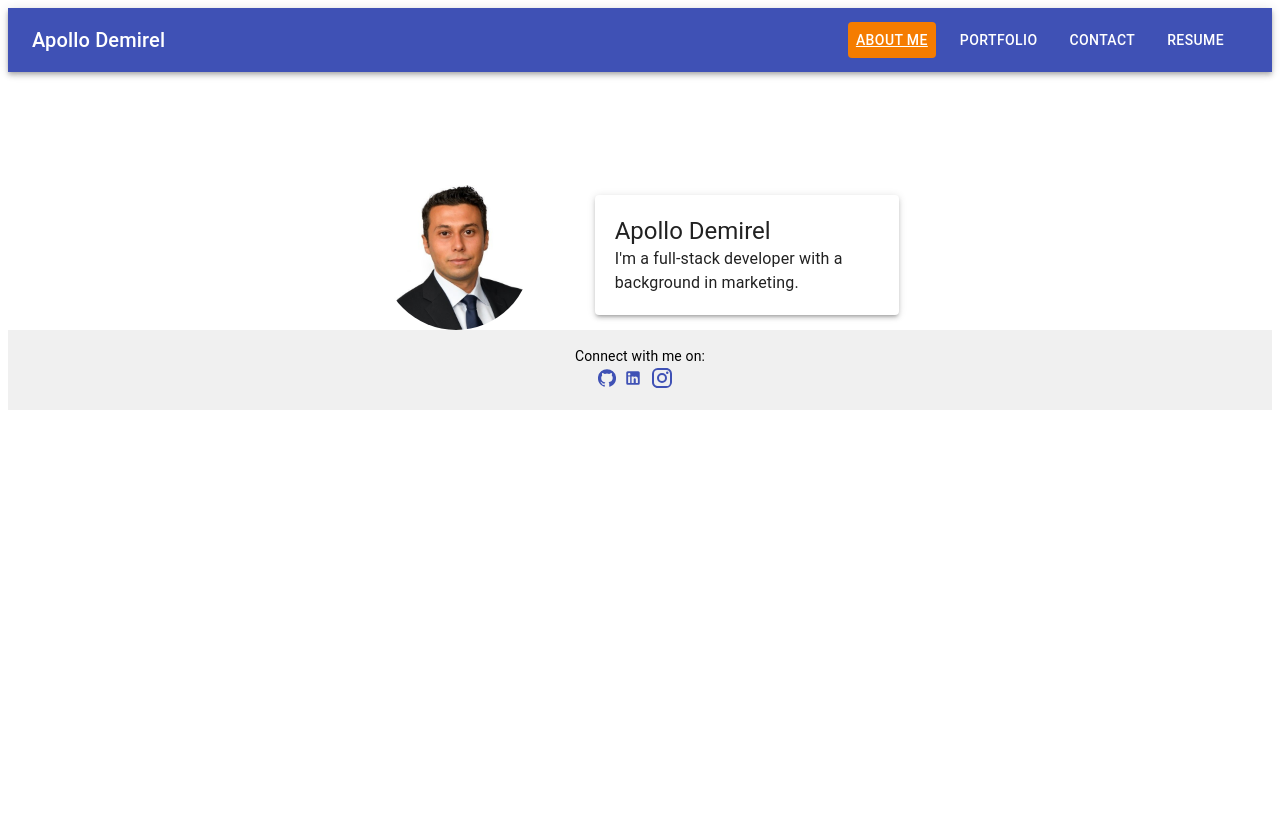
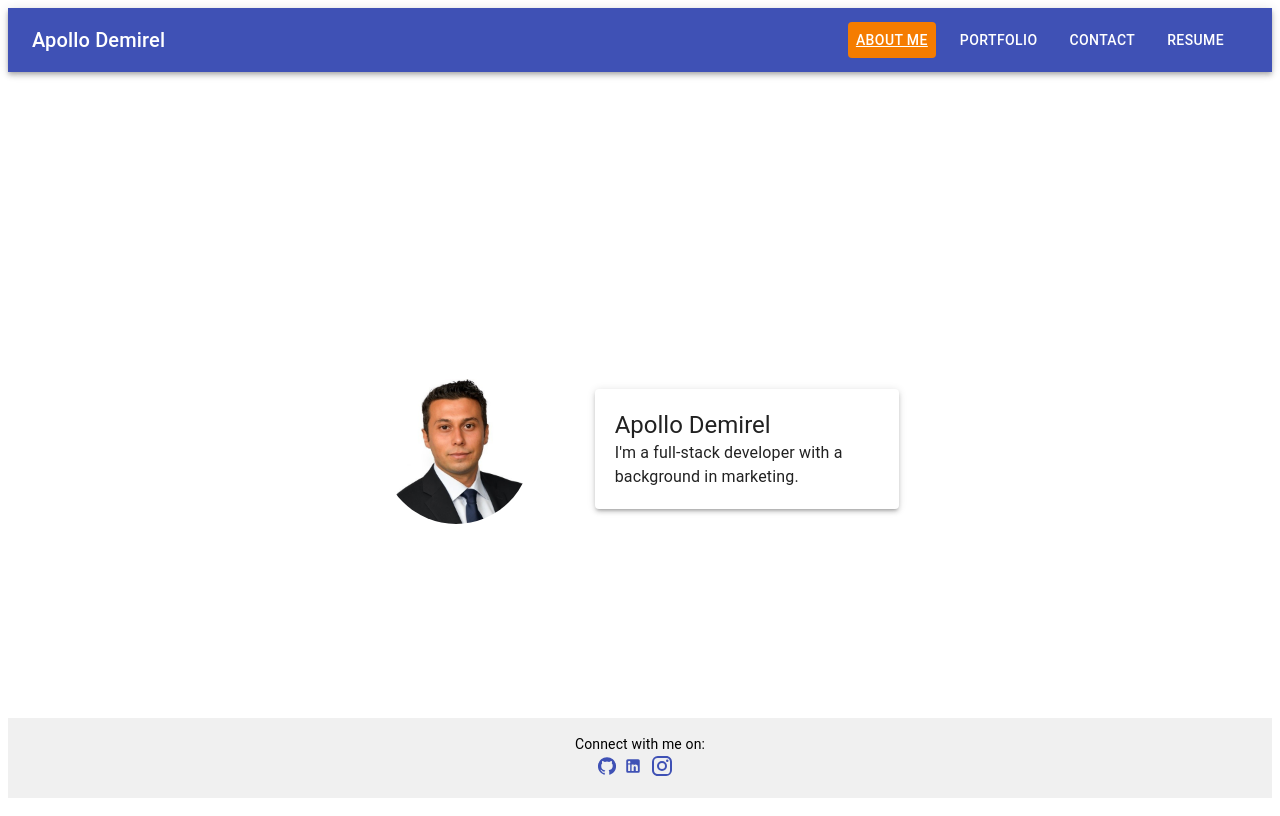
Before and after one commit to demiapollo/react-portfolio2, a React (Create React App) app: page / in a window 1280 px wide. Built offline with nearby package versions, Linux system fonts and the light colour scheme.

Commit message:
footer fixed

```diff
--- a/src/App.js
+++ b/src/App.js
@@ -1,17 +1,32 @@
 import React from 'react';
+import { makeStyles } from '@material-ui/core/styles';
 import Header from './components/Header';
 import About from './components/About';
 import Portfolio from './components/Portfolio';
 import Contact from './components/Contact';
 import Footer from './components/Footer';
 import Resume from './components/Resume';
-// import './styles/App.css';
 
-
+// creatign style for placing the footer at the bottom of the page
+const useStyles = makeStyles((theme) => ({
+  container: {
+    display: 'flex',
+    flexDirection: 'column',
+    minHeight: '100vh', // Occupy full viewport height
+  },
+  mainContent: {
+    flex: '1', // Allow the main content to grow and take up remaining space
+  },
+  footer: {
+    height: '90px', // Set a fixed height for the footer
+    marginTop: 'auto', // Push the footer to the bottom of the container
+  },
+}));
 
 
 function App() {
     const [selectedItem, setSelectedItem] = React.useState('About');
+    const classes = useStyles();
 
     const renderPage = () => {
       switch (selectedItem) {
@@ -29,10 +44,10 @@ function App() {
     };
 
     return (
-      <div className="App">
+      <div className={classes.container}>
         <Header selectedItem={selectedItem} setSelectedItem={setSelectedItem} />
-        {renderPage()}
-        <Footer />
+        <main className={classes.mainContent}>{renderPage()}</main>
+        <footer className={classes.footer}> <Footer /></footer>
         </div>
     );
 };
```
